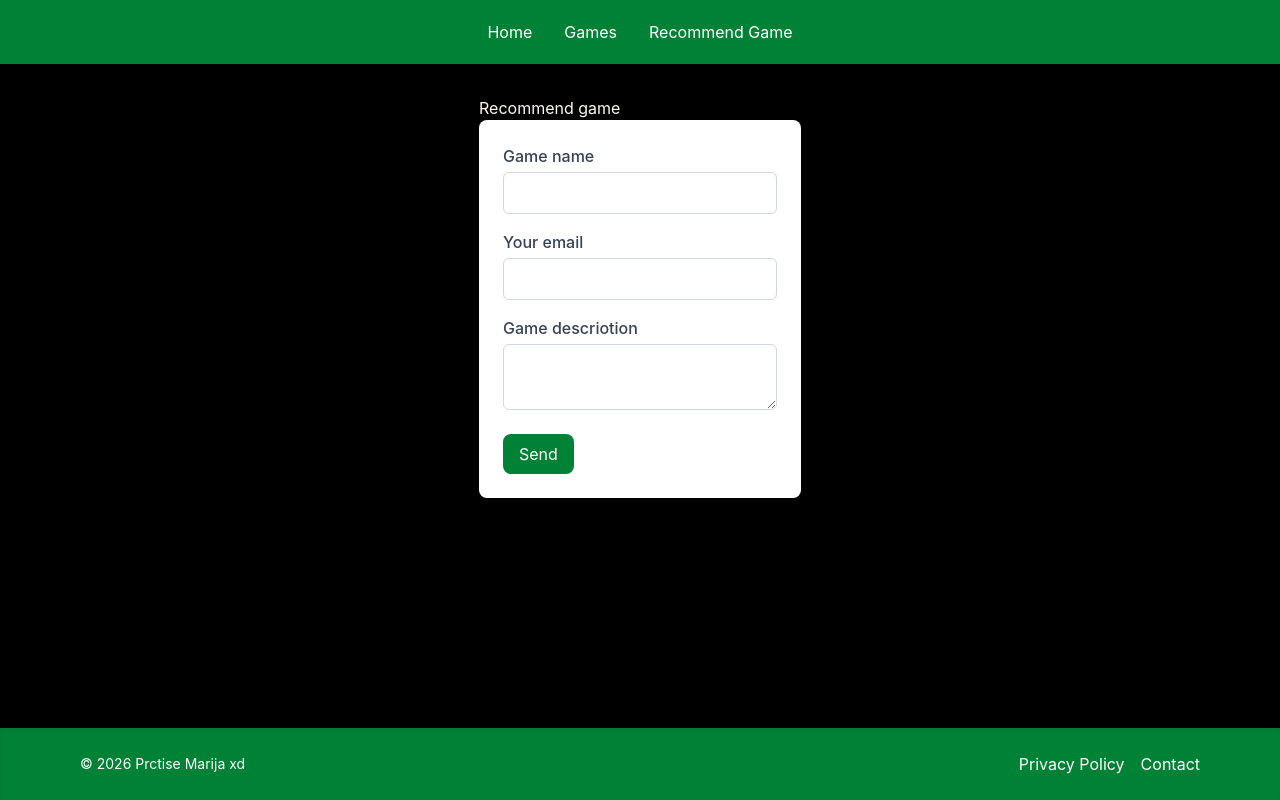
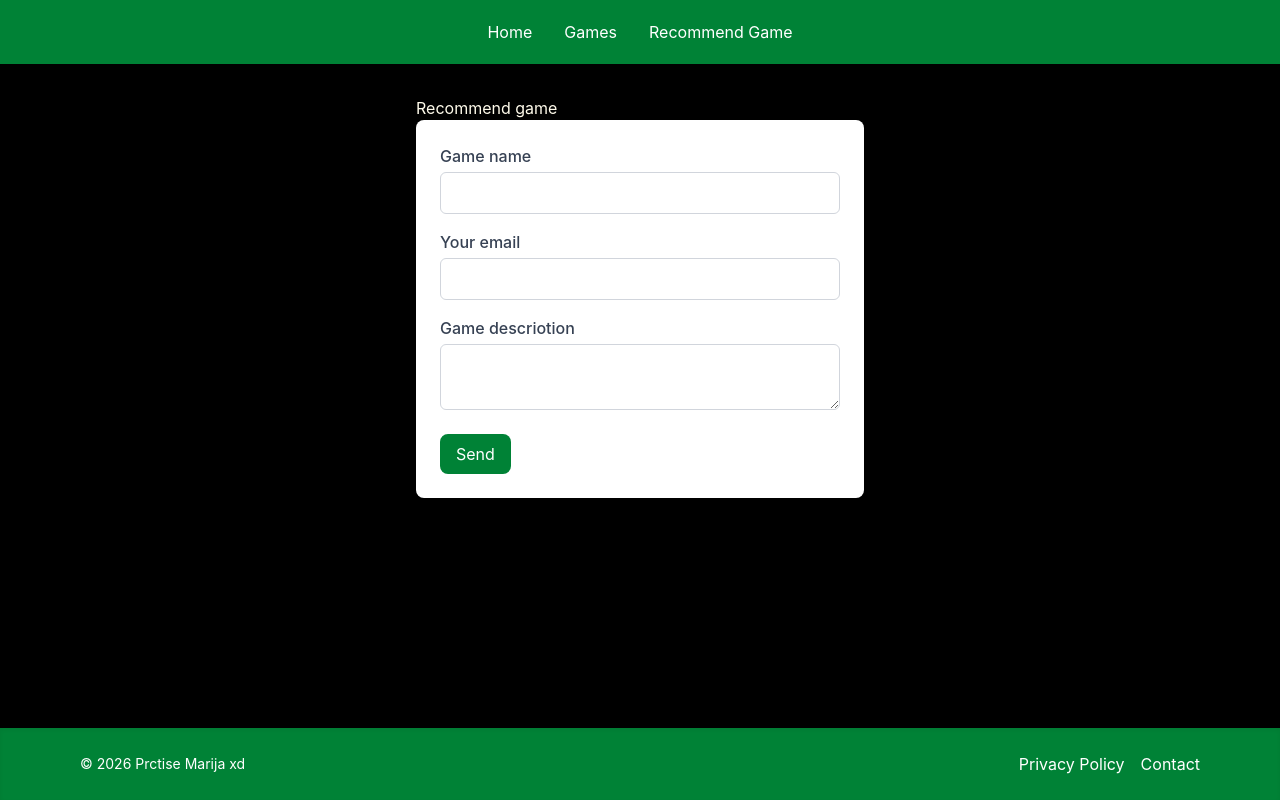
Before and after one commit to MarijaGorbunova-intern/Practise, a Next.js app in the folder practise_project_nextjs/: page /recommend-game in a window 1280 px wide. Built offline with nearby package versions, Linux system fonts and the light colour scheme.

Commit message:
docs(readme): update project description

```diff
--- a/practise_project_nextjs/src/app/games/Games_Components/GameRandomCard.tsx
+++ b/practise_project_nextjs/src/app/games/Games_Components/GameRandomCard.tsx
@@ -27,7 +27,7 @@
   if (!game) {
     return (
       <div className="bg-black/50 rounded-xl p-4 text-center">
-        <p className="text-gray-400">Lo</p>
+        <p className="text-gray-400">Loading</p>
       </div>
     );
   }
--- a/practise_project_nextjs/src/app/recommend-game/Recommend-game_components/RecommendForm.tsx
+++ b/practise_project_nextjs/src/app/recommend-game/Recommend-game_components/RecommendForm.tsx
@@ -5,13 +5,13 @@
   return (
     <form
       action={sendRecommendation}
-      className="max-w-md mx-auto bg-white p-6 rounded-lg shadow-md space-y-4">
+      className="w-md mx-auto bg-white p-6 rounded-lg shadow-md space-y-4">
       <div className="flex flex-col">
         <label className="mb-1 font-medium text-gray-700">Game name</label>
         <input
           name="game"
           required
-          className="border border-gray-300 rounded-md px-3 py-2 focus:outline-none focus:ring-2 focus:ring-green-500"/>
+          className="text-black border border-gray-300 rounded-md px-3 py-2 focus:outline-none focus:ring-2 focus:ring-green-500"/>
       </div>
       <div className="flex flex-col">
         <label className="mb-1 font-medium text-gray-700">Your email</label>
@@ -19,13 +19,13 @@
           name="email"
           type="email"
           required
-          className="border border-gray-300 rounded-md px-3 py-2 focus:outline-none focus:ring-2 focus:ring-green-500"/>
+          className="text-black border border-gray-300 rounded-md px-3 py-2 focus:outline-none focus:ring-2 focus:ring-green-500"/>
       </div>
       <div className="flex flex-col">
         <label className="mb-1 font-medium text-gray-700">Game descriotion</label>
         <textarea
           name="message"
-          className="border border-gray-300 rounded-md px-3 py-2 focus:outline-none focus:ring-2 focus:ring-green-500"/>
+          className="text-black border border-gray-300 rounded-md px-3 py-2 focus:outline-none focus:ring-2 focus:ring-green-500"/>
       </div>
       <div className="pt-2">
         <ClassicButton type="submit">Send</ClassicButton>
```
Also changed, not shown: 2 other files (tests, documents, lock files or other folders).
